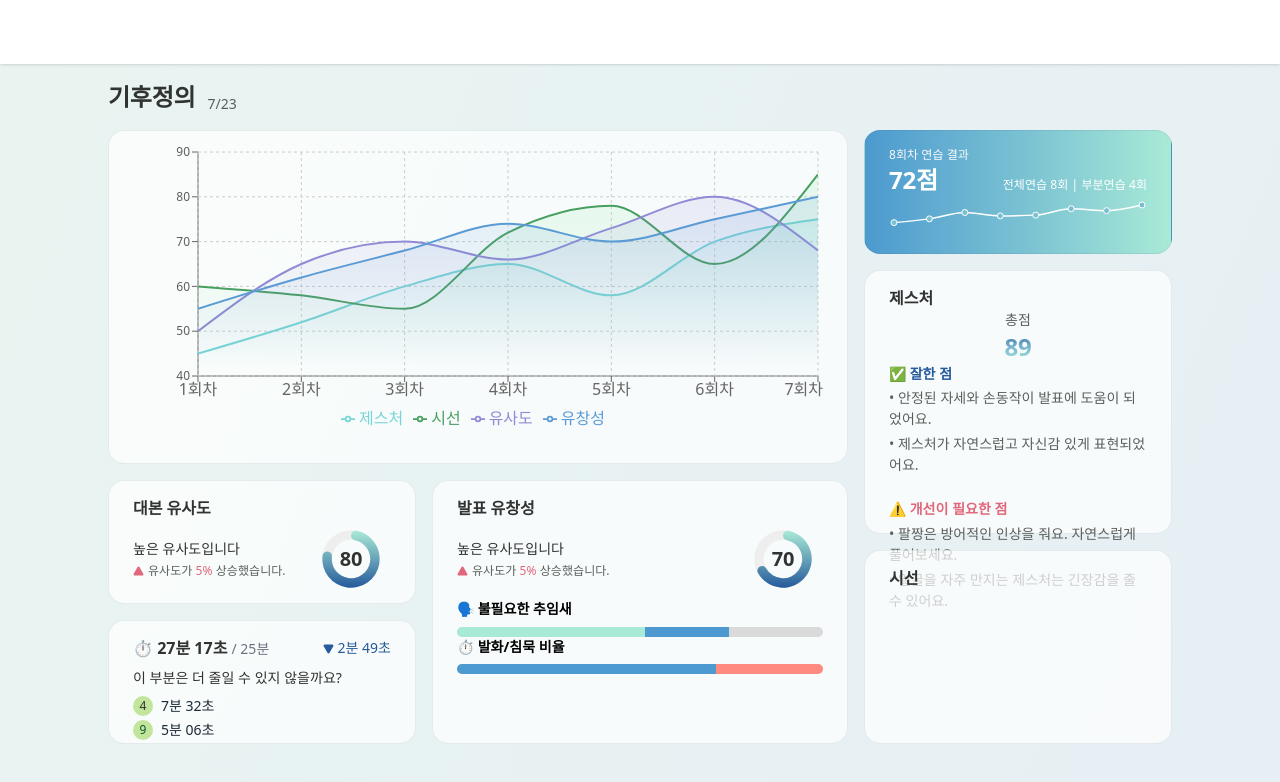
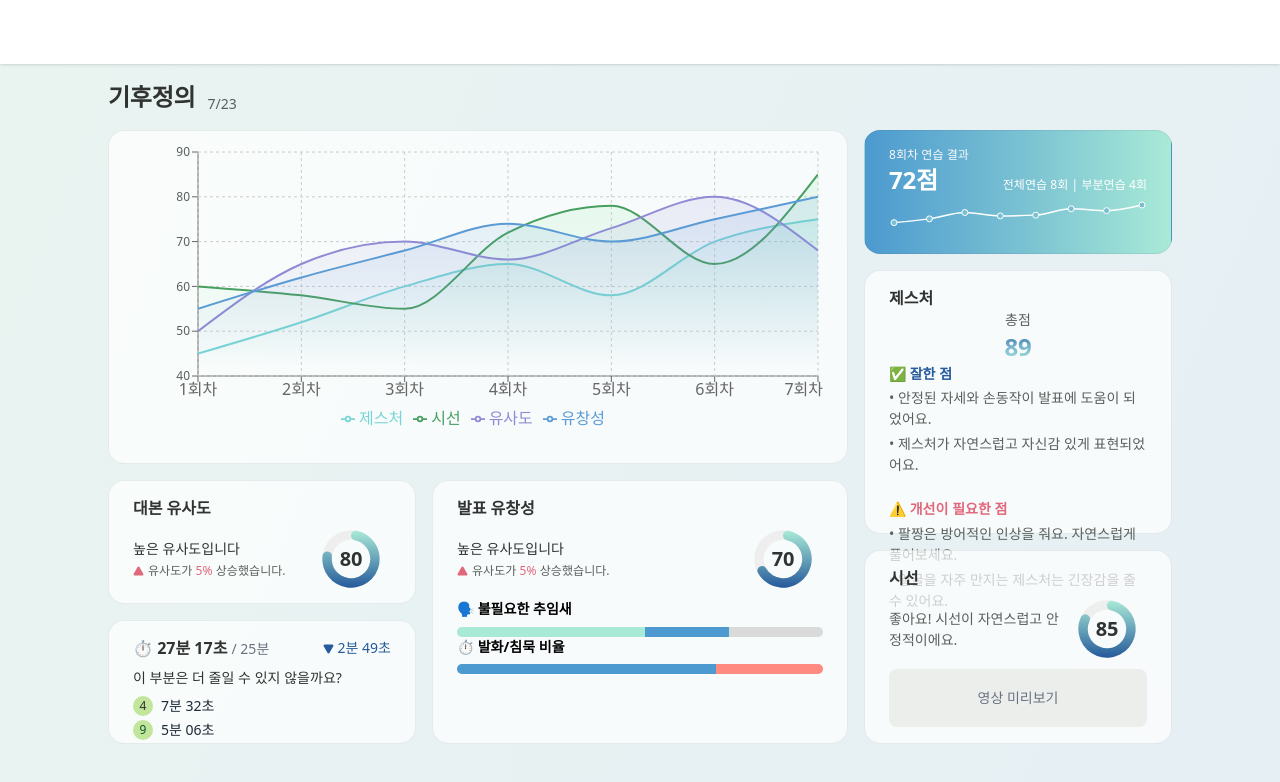
Before and after one commit to xseojungx/SPitching-FE, a React (Vite) app in the folder SPitching/: page /feedback/summary in a window 1280 px wide. Shown: the top 782 px of the page. Built offline with nearby package versions, Linux system fonts and the light colour scheme; a web font is replaced by a local one.

Commit message:
feat. eye contact

```diff
--- a/SPitching/src/components/feedback/summary/EyeContactCard.tsx
+++ b/SPitching/src/components/feedback/summary/EyeContactCard.tsx
@@ -1,7 +1,42 @@
-const EyeContactCard = () => {
+import ScorePieChart from './ScorePieChart';
+
+type EyeContactCardProps = { eyecontactScore: number };
+
+const EyeContactCard = ({ eyecontactScore }: EyeContactCardProps) => {
+  // 점수에 따라 메시지 반환
+  const getMessage = (score: number): string => {
+    if (score <= 25)
+      return '시선을 자주 피했어요. 청중과의 연결이 약해 보여요.';
+    if (score <= 50)
+      return '시선이 흔들렸어요. 소통이 부족하게 느껴질 수 있어요.';
+    if (score <= 75)
+      return '시선이 비교적 안정적이지만, 조금 더 아이컨택이 필요해요.';
+    if (score <= 90) return '좋아요! 시선이 자연스럽고 안정적이에요.';
+    return '훌륭해요! 자신감 있고 전문적인 시선 처리를 보여줬어요.';
+  };
+
+  const message = getMessage(eyecontactScore);
+
   return (
     <div className='white-card col-span-3 col-start-9 row-span-3 row-start-8'>
-      <p className='s1 justify-self-start text-gray-900'>시선</p>
+      {/* 제목 */}
+      <p className='s1 text-gray-900'>시선</p>
+      <div className='flex items-center'>
+        {/* 피드백 메시지 */}
+        <div className='b2 flex-1 text-gray-700'>{message}</div>
+
+        <div className='relative h-20 w-20'>
+          <ScorePieChart value={eyecontactScore} />
+          <div className='h2 absolute top-1/2 left-1/2 -translate-x-1/2 -translate-y-1/2 text-gray-900'>
+            {eyecontactScore}
+          </div>
+        </div>
+      </div>
+
+      {/* 영상 미리보기 영역 */}
+      <div className='flex h-40 w-full items-center justify-center rounded-lg bg-[#ECEEEC] text-sm text-gray-500'>
+        영상 미리보기
+      </div>
     </div>
   );
 };
--- a/SPitching/src/components/feedback/summary/TotalScore.tsx
+++ b/SPitching/src/components/feedback/summary/TotalScore.tsx
@@ -25,6 +25,7 @@ const data = [
   { name: '8회차', score: 72 },
 ];
 const TotalScore = () => {
+  //메모 처리하기
   const CustomTooltip = ({
     active,
     payload,
--- a/SPitching/src/pages/feedback/FeedbackSummary.tsx
+++ b/SPitching/src/pages/feedback/FeedbackSummary.tsx
@@ -24,7 +24,7 @@ const FeedbackSummary = () => {
         <DurationCard />
         <GestureScoreCard />
         <FluencyCard />
-        <EyeContactCard />
+        <EyeContactCard eyecontactScore={85} />
       </main>
     </div>
   );
```
